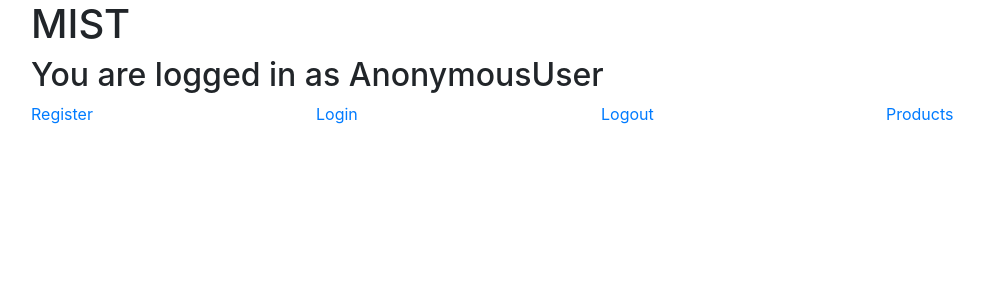
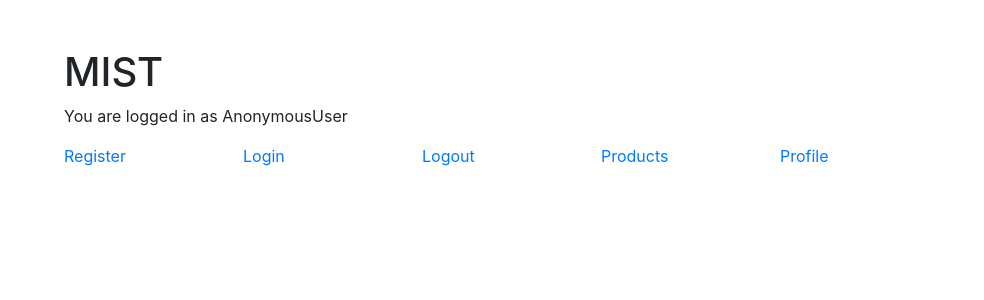
Before and after one commit to DennKK/Mist, a Django app: page /shop/ in a window 1280 px wide. Shown: the top 300 px of the page, without its empty margins (54-1038 px from the left). Run offline with Django 4.2, Linux system fonts and the light colour scheme.

Commit message:
small fixes

```diff
--- a/mist/shop/urls.py
+++ b/mist/shop/urls.py
@@ -5,7 +5,7 @@ from .views import ProductListView, ProductDetailView
 app_name = "shop"
 
 urlpatterns = [
-    path('', views.index, name="index"),
+    path('', views.IndexView.as_view(), name="index"),
     path('products/', ProductListView.as_view(), name="products"),
     path('product/<int:pk>/', ProductDetailView.as_view(), name="product_detail"),
     path('product/<slug:slug>/', ProductDetailView.as_view(), name="product_detail"),
--- a/mist/shop/views.py
+++ b/mist/shop/views.py
@@ -1,6 +1,6 @@
 from django.shortcuts import render, redirect, get_object_or_404
 from .models import Product, UserProductRelationship
-from django.views.generic import ListView, DetailView
+from django.views.generic import ListView, DetailView, TemplateView
 from django.contrib.auth.forms import UserCreationForm
 from django.contrib.auth import authenticate, login, logout
 
@@ -21,5 +21,5 @@ class ProductDetailView(DetailView):
         context['user_product_relations'] = UserProductRelationship.objects.all()
         return context
 
-def index(request):
-    return render(request, 'shop/index.html')
+class IndexView(TemplateView):
+    template_name = 'shop/index.html'
--- a/mist/templates/base.html
+++ b/mist/templates/base.html
@@ -12,7 +12,7 @@
     }
 </style>
 <body>
-    <div class="container">
+    <div class="container p-5">
         {% block content %}
         {% endblock content %}
     </div>
--- a/mist/templates/shop/index.html
+++ b/mist/templates/shop/index.html
@@ -14,22 +14,25 @@
     <div class="row">
         <div class="col-12">
             <h1>MIST</h1>
-            <h2>You are logged in as {{ user }}</h2>
+            <p>You are logged in as {{ user }}</p>
         </div>
     </div>
 
     <div class="row">
-        <div class="col-12 col-sm-12 col-md-3">
+        <div class="col-12 col-sm-12 col-md-2">
             <a href="{% url 'users:register' %}">Register</a>
         </div>
-        <div class="col-12 col-sm-12 col-md-3">
+        <div class="col-12 col-sm-12 col-md-2">
             <a href="{% url 'users:login' %}">Login</a>
         </div>
-        <div class="col-12 col-sm-12 col-md-3">
+        <div class="col-12 col-sm-12 col-md-2">
             <a href="{% url 'users:logout' %}">Logout</a>
         </div>
-        <div class="col-12 col-sm-12 col-md-3">
+        <div class="col-12 col-sm-12 col-md-2">
             <a href="{% url 'shop:products' %}">Products</a>
+        </div>
+        <div class="col-12 col-sm-12 col-md-2">
+            <a href="{% url 'users:profile' %}">Profile</a>
         </div>
     </div>
     {% for message in messages %}
--- a/mist/users/signals.py
+++ b/mist/users/signals.py
@@ -4,11 +4,11 @@ from django.dispatch import receiver
 from .models import Profile
 
 @receiver(post_save, sender=User)
-def create_profile(sender, instance, created, **kwargs):
+def create_profile(instance, created, **kwargs):
     if created:
         Profile.objects.create(user=instance)
 
 
 @receiver(post_save, sender=User)
-def save_profile(sender, instance, **kwargs):
+def save_profile(instance, **kwargs):
         instance.profile.save()
--- a/mist/users/urls.py
+++ b/mist/users/urls.py
@@ -1,6 +1,6 @@
 from django.urls import path
 from . import views
-from .views import UserLoginView, CreateUserView, UserLogoutView
+from .views import UserLoginView, CreateUserView, UserLogoutView, UserProfileView
 
 
 app_name = "users"
@@ -9,7 +9,5 @@ urlpatterns = [
     path('register/', CreateUserView.as_view(), name="register"),
     path('login/', UserLoginView.as_view(), name="login"),
     path('logout/', UserLogoutView.as_view(), name="logout"),
-
-    # Temporary
-    path('profile/', views.profile, name="profile")
+    path('profile/', UserProfileView.as_view(), name="profile")
 ]
```
Also changed, not shown: mist/users/views.py (+6 -4 lines).
